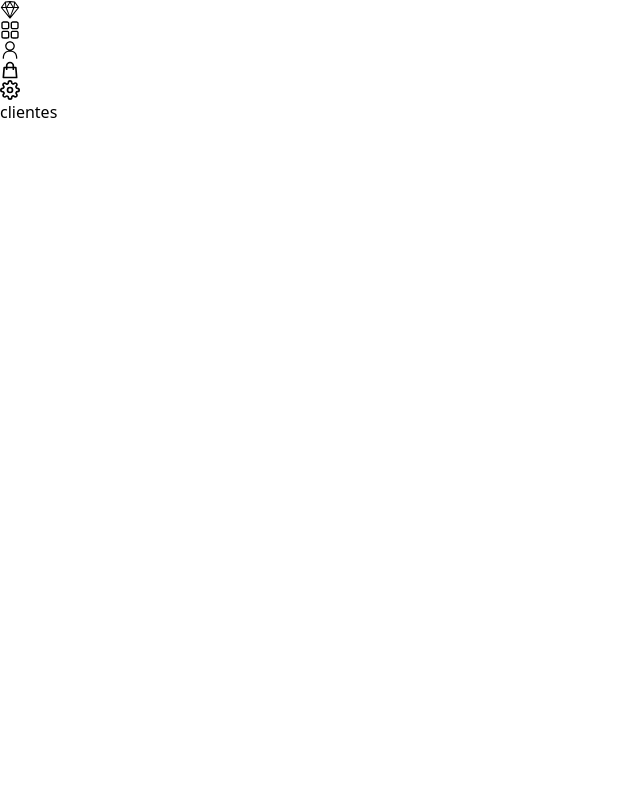
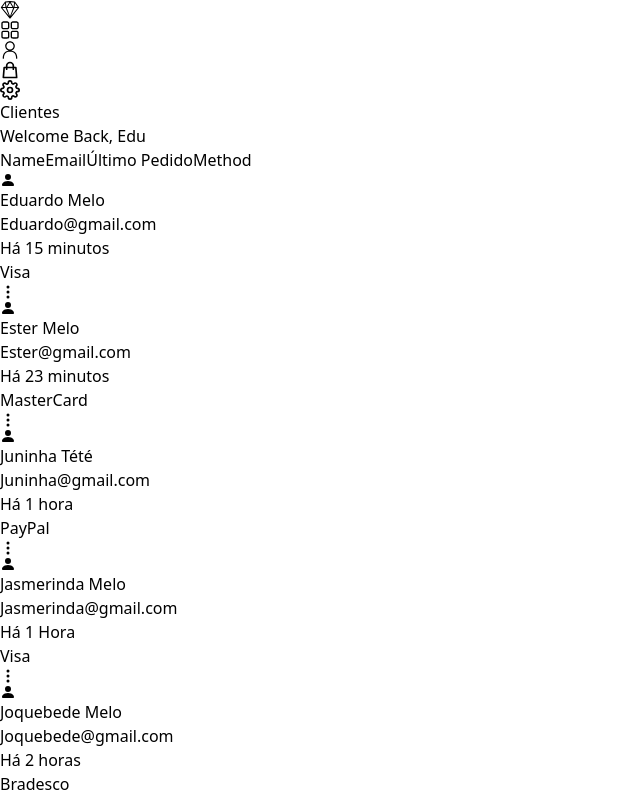
Before and after one commit to eduardomeloo/dash-nextjs, a Next.js app: page /clientes in a window 1280 px wide. Shown: the top 795 px of the page, without its empty margins (0-640 px from the left). Built offline with nearby package versions, Linux system fonts and the light colour scheme.

Commit message:
Finished component pedidoscompleted order component

```diff
--- a/pages/clientes.jsx
+++ b/pages/clientes.jsx
@@ -1,8 +1,50 @@
 import React from 'react'
-
+import {BsPersonFill, BsThreeDotsVertical} from 'react-icons/bs'
+import {data} from '../data/data.js'
 const clientes = () => {
     return (
-        <div>clientes</div>
+        <div className='bg-gray-100 min-h-screen'>
+            <div className='flex justify-between p-4'>
+                <h2>Clientes</h2>
+                <h2>Welcome Back, Edu</h2>
+            </div>
+            <div className='p-4'>
+                <div className='w-full m-auto p-4 border rounded-lg bg-white overflow-y-auto'>
+                    <div className='my-3 p-2 grid md:grid-cols-4 sm:grid-cols-3 grid-cols-2 items-center justify-between cursor-pointer'>
+                        <span>Name</span>
+                        <span className='sm:text-left text-right'>Email</span>
+                        <span className='hidden md:grid'>Último Pedido</span>
+                        <span className='hidden sm:grid'>Method</span>
+                    </div>
+                    <ul>
+                        {data.map((order, id) => (
+                            <li key={id} className='bg-gray-50 hover:bg-gray-100 rounded-lg my-3 p-2 grid md:grid-cols-4 sm:grid-cols-3 grid-cols-2 items-center justify-between cursor-pointer'>
+                                <div className='flex items-center'>
+                                    <div className='bg-purple-100 p-3 rounded-lg'>
+                                        <BsPersonFill className='text-purple-800' />
+                                    </div>
+                                    <p className='pl-4'>
+                                        {order.name.first + ' ' + order.name.last}
+                                    </p>
+                                </div>
+                                <p className='text-gray-600 sm:text-left text-right'>
+                                    {order.name.first}@gmail.com
+                                </p>
+                                <p className='hidden md:flex'>
+                                    {order.date}
+                                </p>
+                                <div className='sm:flex hidden justify-between items-center'>
+                                    <p>
+                                        {order.method}
+                                    </p>
+                                    <BsThreeDotsVertical />
+                                </div>
+                            </li>
+                        ))}
+                    </ul>
+                </div>
+            </div>
+        </div>
     )
 }
 
```
